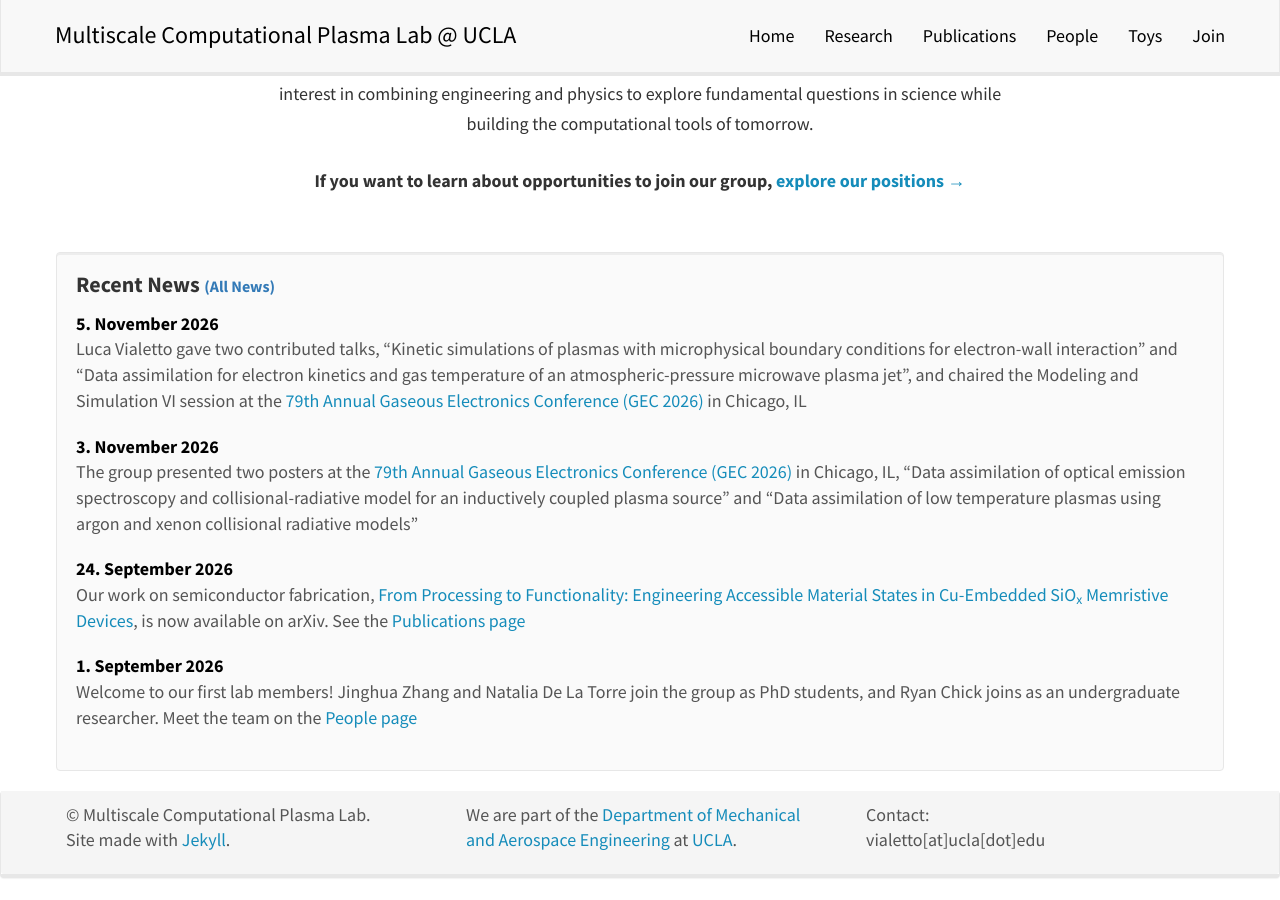
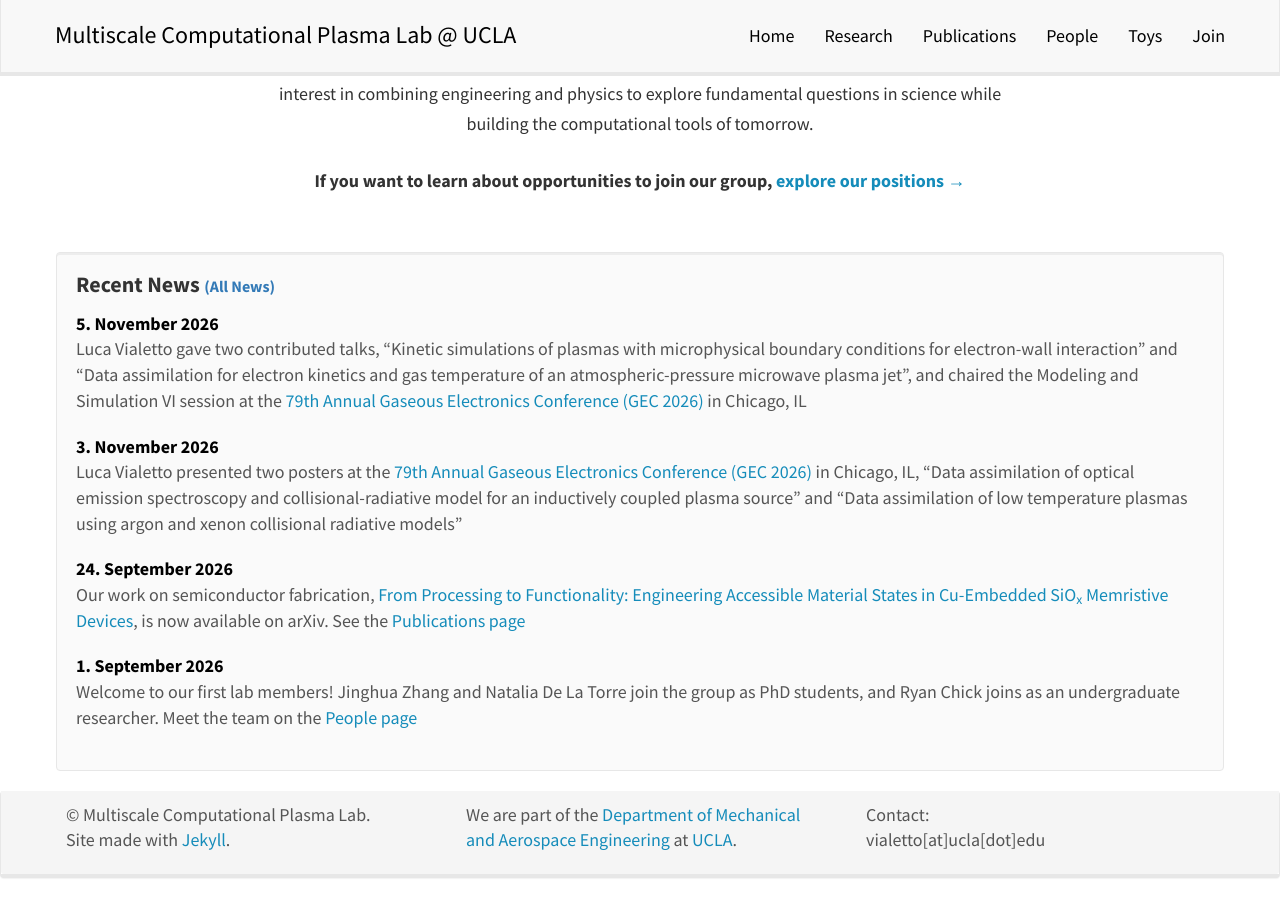
Before and after one commit to vialetto/vialettolab, a Jekyll site: the page built from _pages/home.md, in a window 1280 px wide and 900 px high, scrolled down 682 px. Built offline with Jekyll 4.4.1, drawn with Linux system fonts in a browser that asks for light colours; nearby versions of some CDN libraries; a style sheet for code colours, icons or effects is not loaded.

Commit message:
News: attribute GEC 2026 posters to Luca Vialetto
Co-Authored-By: Claude Fable 5.2 <noreply@anthropic.com>

```diff
--- a/_data/news.yml
+++ b/_data/news.yml
@@ -2,7 +2,7 @@
   headline: Luca Vialetto gave two contributed talks, "Kinetic simulations of plasmas with microphysical boundary conditions for electron-wall interaction" and "Data assimilation for electron kinetics and gas temperature of an atmospheric-pressure microwave plasma jet", and chaired the Modeling and Simulation VI session at the [79th Annual Gaseous Electronics Conference (GEC 2026)](https://www.apsgec.org/gec2026/) in Chicago, IL
 
 - date: 3. November 2026
-  headline: The group presented two posters at the [79th Annual Gaseous Electronics Conference (GEC 2026)](https://www.apsgec.org/gec2026/) in Chicago, IL, "Data assimilation of optical emission spectroscopy and collisional-radiative model for an inductively coupled plasma source" and "Data assimilation of low temperature plasmas using argon and xenon collisional radiative models"
+  headline: Luca Vialetto presented two posters at the [79th Annual Gaseous Electronics Conference (GEC 2026)](https://www.apsgec.org/gec2026/) in Chicago, IL, "Data assimilation of optical emission spectroscopy and collisional-radiative model for an inductively coupled plasma source" and "Data assimilation of low temperature plasmas using argon and xenon collisional radiative models"
 
 - date: 24. September 2026
   headline: "Our work on semiconductor fabrication, [From Processing to Functionality: Engineering Accessible Material States in Cu-Embedded SiO<sub>x</sub> Memristive Devices](https://arxiv.org/abs/2609.30047), is now available on arXiv. See the [Publications page](/publications/)"
```
